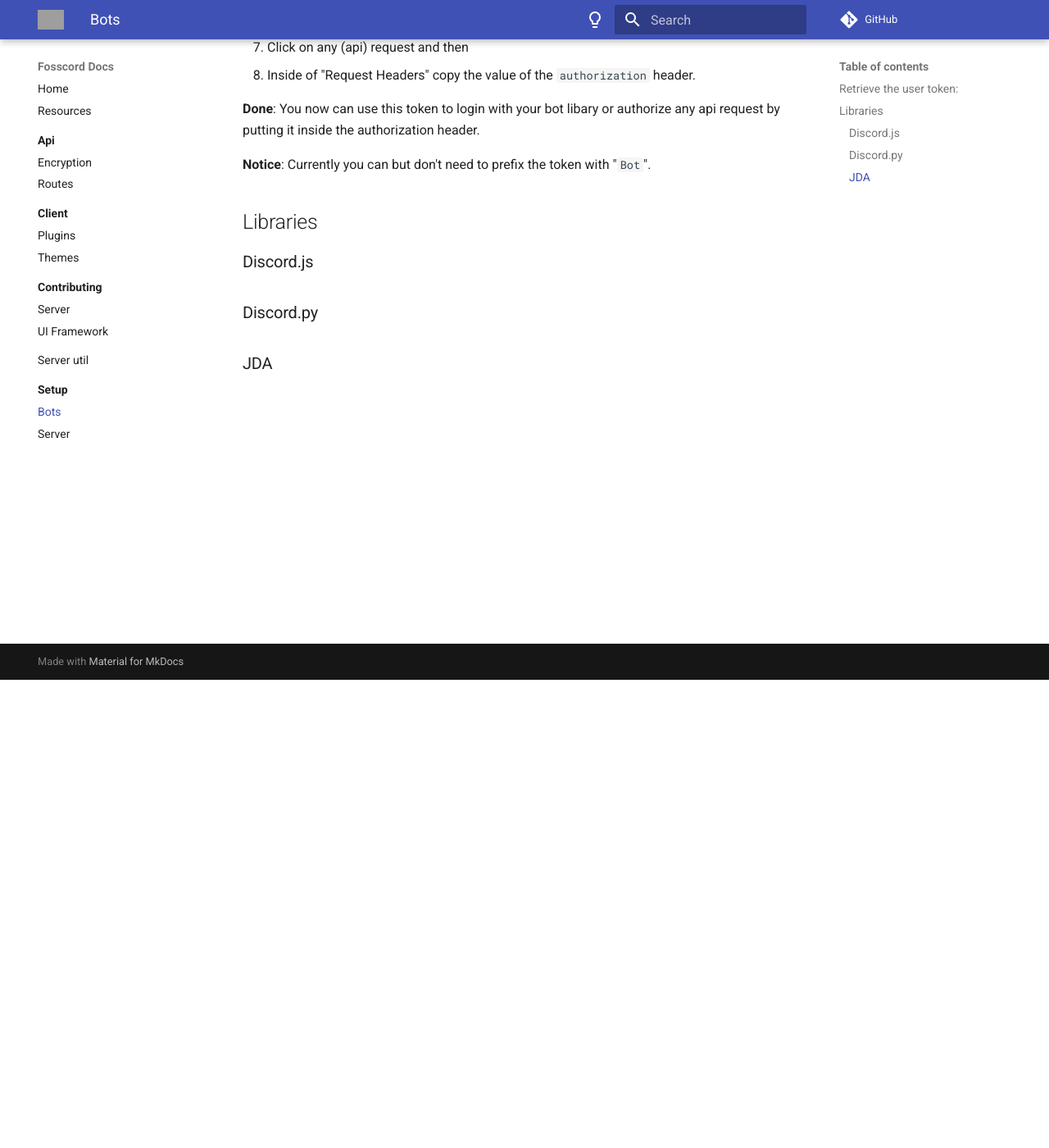
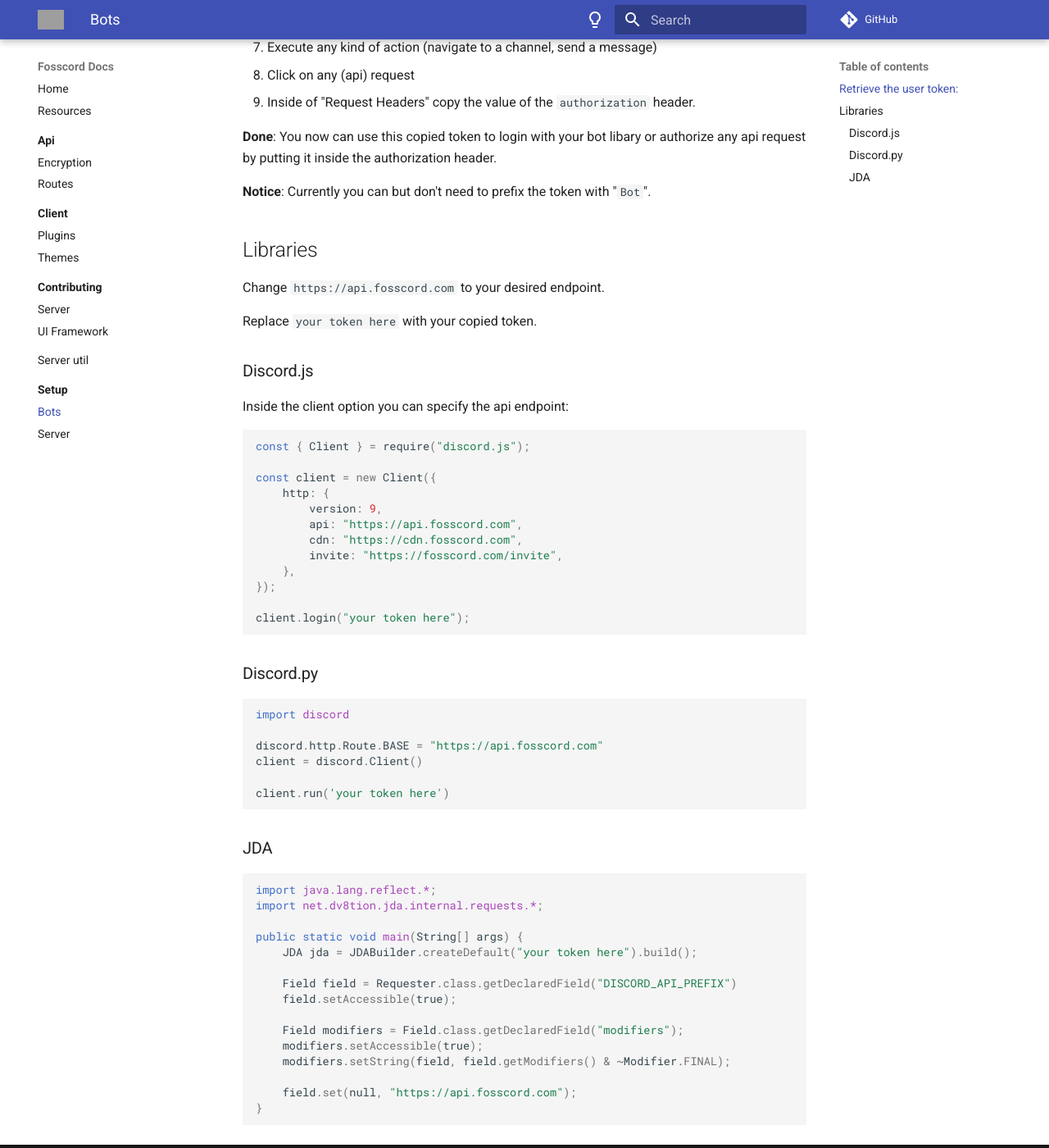
Before and after one commit to spacebarchat/docs, an MkDocs documentation site: the page built from docs/setup/bots.md, in a window 1280 px wide and 1400 px high, scrolled down 571 px. Shown: the whole window at 82% size. Built offline with MkDocs 1.6.1 and Material for MkDocs 9.7.7, drawn with Linux system fonts in a browser that asks for light colours; comment, search, counter and statistics services are not loaded; some of the changed text lies outside the part shown; grey boxes are pictures that could not be loaded.

Commit message:
:pencil: added bot library examples

````diff
--- a/docs/setup/bots.md
+++ b/docs/setup/bots.md
@@ -8,21 +8,70 @@
 
 1. Open the instance in your browser
 2. Logout of your current account
-3. Enable DevTools (hit `F12` or `Right click on the page -> Inspect`).
-4. Register a new account
+3. Register a new account
+4. Enable DevTools (hit `F12` or `Right click on the page -> Inspect`).
 5. Open the network tab inside of DevTools
 6. Enable the xhr/fetch request filter
-7. Click on any (api) request and then
-8. Inside of "Request Headers" copy the value of the `authorization` header.
+7. Execute any kind of action (navigate to a channel, send a message)
+8. Click on any (api) request
+9. Inside of "Request Headers" copy the value of the `authorization` header.
 
-**Done**: You now can use this token to login with your bot libary or authorize any api request by putting it inside the authorization header.
+**Done**: You now can use this copied token to login with your bot libary or authorize any api request by putting it inside the authorization header.
 
 **Notice**: Currently you can but don't need to prefix the token with "`Bot `".
 
 ## Libraries
 
+Change `https://api.fosscord.com` to your desired endpoint.
+
+Replace `your token here` with your copied token.
+
 ### Discord.js
+
+Inside the client option you can specify the api endpoint:
+
+```js
+const { Client } = require("discord.js");
+
+const client = new Client({
+	http: {
+		version: 9,
+		api: "https://api.fosscord.com",
+		cdn: "https://cdn.fosscord.com",
+		invite: "https://fosscord.com/invite",
+	},
+});
+
+client.login("your token here");
+```
 
 ### Discord.py
 
+```py
+import discord
+
+discord.http.Route.BASE = "https://api.fosscord.com"
+client = discord.Client()
+
+client.run('your token here')
+```
+
 ### JDA
+
+```java
+import java.lang.reflect.*;
+import net.dv8tion.jda.internal.requests.*;
+
+public static void main(String[] args) {
+	JDA jda = JDABuilder.createDefault("your token here").build();
+
+	Field field = Requester.class.getDeclaredField("DISCORD_API_PREFIX")
+	field.setAccessible(true);
+
+	Field modifiers = Field.class.getDeclaredField("modifiers");
+	modifiers.setAccessible(true);
+	modifiers.setString(field, field.getModifiers() & ~Modifier.FINAL);
+
+	field.set(null, "https://api.fosscord.com");
+}
+```
````
